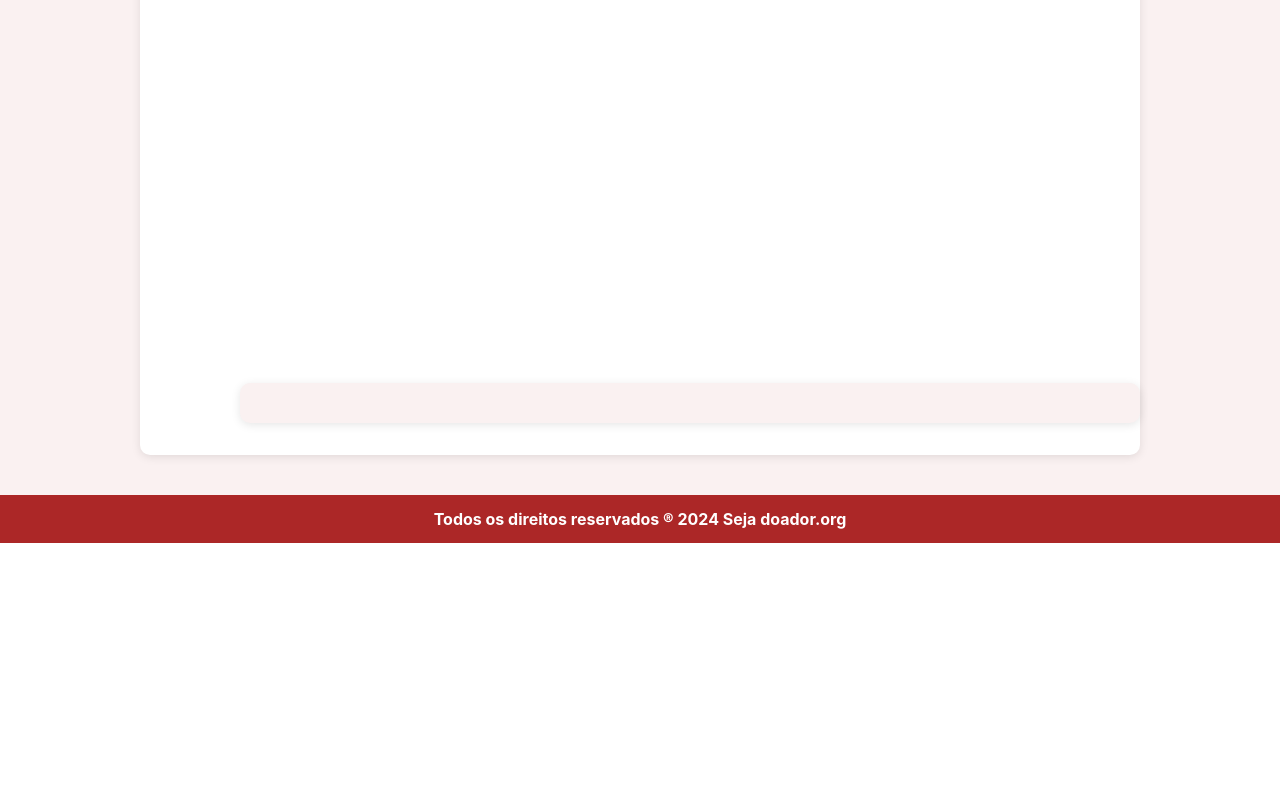
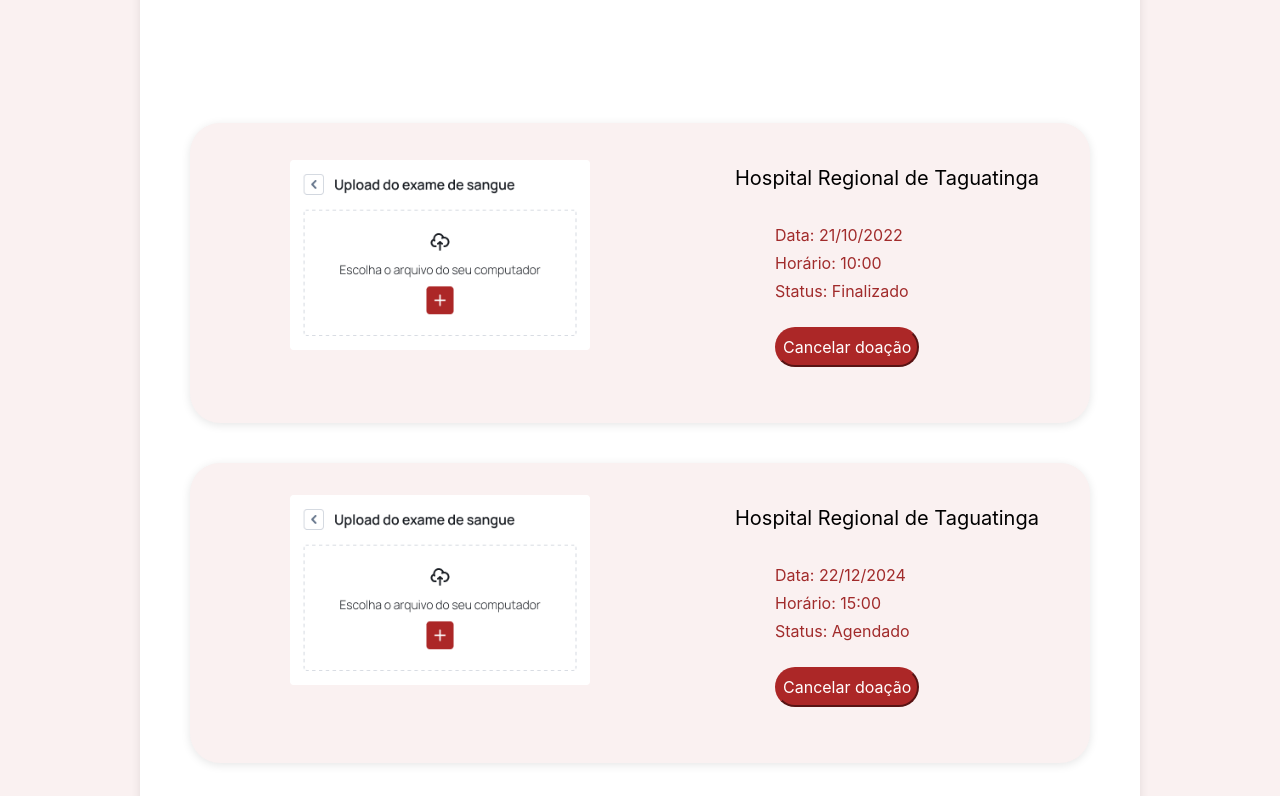
Before and after one commit to Guntzel00/projeto_ucb, a React (Vite) app: page /acompanhamento in a window 1280 px wide. Shown: the part 564-1360 px from the top of the page. Before the commit the page ends 1107 px from the top, so only its background shows below. Built offline with nearby package versions, Linux system fonts and the light colour scheme.

Commit message:
Modifica pagina de acompanhamento

```diff
--- a/src/pages/pagina_acompanhamento/Pagina_acompanhamento.css
+++ b/src/pages/pagina_acompanhamento/Pagina_acompanhamento.css
@@ -25,6 +25,22 @@
 	height: 300px;
 }
 
+.upload-imagem {
+	position: absolute;
+	top: 630px;
+	left: 150px;
+	width: 300px;
+	height: 190px;
+}
+
+.upload-imagem2 {
+	position: absolute;
+	top: 965px;
+	left: 150px;
+	width: 300px;
+	height: 190px;
+}
+
 .acompanhamento_container {
 	display: flex;
 	flex-direction: column;
@@ -42,60 +58,35 @@
 	}
 }
 
-.acompanhamento-form {
+.acompanhamento-card {
 	background-color: #faf1f1;
 	padding: 20px;
-	border-radius: 10px;
+	border-radius: 30px;
 	box-shadow: 0 2px 10px rgba(0, 0, 0, 0.1);
 	width: 900px;
-	margin-top: 380px;
+	height: 300px;
+	margin-top: 120px;
 	margin-bottom: 2rem;
-	margin-left: 100px;
-	position: static;
+	margin-left: 50px;
+
 }
 
-.form-group {
-	display: flex;
-	justify-content: space-between;
-	margin-top: 20px;
-	margin-bottom: 15px;
-	margin-left: 5px;
-}
+.acompanhamento-card2 {
+	background-color: #faf1f1;
+	padding: 20px;
+	border-radius: 30px;
+	box-shadow: 0 2px 10px rgba(0, 0, 0, 0.1);
+	width: 900px;
+	height: 300px;
+	margin-top: 40px;
+	margin-bottom: 6rem;
+	margin-left: 50px;
 
-input,
-select {
-	width: 48%;
-	padding: 10px;
-	border: 1px solid #ccc;
-	border-radius: 5px;
-	font-size: 16px;
-	margin-left: 5px;
 }
 
 label {
 	font-size: 14px;
 	margin-right: 10px;
-}
-
-.radio-columns {
-	display: grid;
-	grid-template-columns: 1fr 1fr;
-	gap: 20px;
-	margin-bottom: 20px;
-}
-
-.radio-group,
-.sex-group {
-	display: flex;
-	flex-direction: column;
-}
-
-.radio-group label,
-.sex-group label {
-	margin-right: 10px;
-	font-size: 14px;
-	color: #7c7c7c;
-	font-weight: 300;
 }
 
 .btn-acompanhamento {
@@ -105,3 +96,73 @@ label {
 	display: flex;
 	justify-content: center;
 }
+
+  .upload-label {
+	cursor: pointer;
+  }
+
+  .file-input {
+	display: none;
+  }
+
+  .detalhes-agendamento h3 {
+	font-size: 20px;
+	font-weight: 400;
+	color: #000000;
+	margin-left: 525px;
+	margin-top: 20px;
+	margin-bottom: 30px;
+  }
+
+  .detalhes-agendamento p {
+	font-size: 16px;
+	color: #a12b2b;
+	margin: 4px 0;
+	margin-left: 565px;
+
+  }
+
+  .detalhes-agendamento button {
+	font-size: 16px;
+	background-color: #ac2727;
+	color: #ffffff;
+	margin-top: 20px;
+	margin-left: 565px;
+	border-radius: 30px;
+	border-color: #ac2727;
+	padding: 6px;
+
+
+
+  }
+
+  .detalhes-agendamento2 h3 {
+	font-size: 20px;
+	font-weight: 400;
+	color: #000000;
+	margin-left: 525px;
+	margin-top: 20px;
+	margin-bottom: 30px;
+  }
+
+  .detalhes-agendamento2 p {
+	font-size: 16px;
+	color: #a12b2b;
+	margin: 4px 0;
+	margin-left: 565px;
+
+  }
+
+  .detalhes-agendamento2 button {
+	font-size: 16px;
+	background-color: #ac2727;
+	color: #ffffff;
+	margin-top: 20px;
+	margin-left: 565px;
+	border-radius: 30px;
+	border-color: #ac2727;
+	padding: 6px;
+
+
+
+  }
--- a/src/pages/pagina_acompanhamento/Pagina_acompanhamento.jsx
+++ b/src/pages/pagina_acompanhamento/Pagina_acompanhamento.jsx
@@ -1,36 +1,18 @@
 import Footer from '../../components/footer/footer';
 import './Pagina_acompanhamento.css';
 import Header_logon from '../../components/header/Header_logon';
-import foto1 from '../../assets/agendamento_imagem.png'; // Importando a imagem
-import Btn from '../../components/btn/Btn';
+import foto1 from '../../assets/agendamento_imagem.png';
+import foto2 from '../../assets/upload.png';
 import { useState } from 'react';
 
 function Pagina_acompanhamento() {
-	const [formData, setFormData] = useState({
-		email: '',
-		rg: '',
-		peso: '',
-		dataNascimento: '',
-		cep: '',
-		senha: '',
-		confirmaSenha: '',
-		cpf: '',
-		telefone: '',
-		endereco: '',
-		doencaTransmissivel: '',
-		sexo: '',
-	});
+	const [selectedFile, setSelectedFile] = useState(null);
 
-	const handleChange = (e) => {
-		setFormData({
-			...formData,
-			[e.target.name]: e.target.value,
-		});
-	};
-
-	const handleSubmit = (e) => {
-		e.preventDefault();
-		console.log(formData);
+  const handleFileChange = (event) => {
+    const file = event.target.files[0];
+    setSelectedFile(file);
+    alert(`Arquivo selecionado: ${file.name}`);
+    // Aqui você pode adicionar lógica para enviar o arquivo a um servidor, por exemplo.
   };
 
 	return (
@@ -45,17 +27,55 @@ function Pagina_acompanhamento() {
         			</div>
         				<p className="description">
 						O agendamento da doação de sangue é um processo importante para garantir que o doador possa contribuir de forma organizada e segura. Para iniciar o processo, o interessado deve selecionar um horário disponível e fornecer as informações necessárias no sistema. É importante lembrar que o agendamento não é definitivo até que o doador conclua o upload do documento necessário no site.
-
-
 						</p>
 						<p className="description">
-
 						Caso ocorra algum imprevisto ou mudança de planos, o agendamento pode ser cancelado a qualquer momento antes da conclusão. Somente após o envio do documento solicitado, o agendamento é considerado finalizado. Dessa forma, o sistema garante que os agendamentos sejam realizados de maneira eficiente, respeitando a disponibilidade e a flexibilidade dos doadores.
 						</p>
 
-					<form className='acompanhamento-form' onSubmit={handleSubmit}>
+						<div className="acompanhamento-card">
+							<div className="detalhes-agendamento">
+								<h3>Hospital Regional de Taguatinga</h3>
+								<p>Data: 21/10/2022</p>
+								<p>Horário: 10:00</p>
+								<p>Status: Finalizado</p>
+								<button className="botao-cancelar">Cancelar doação</button>
+							</div>
 
-					</form>
+							<label htmlFor="file-upload" className="upload-label">
+								<img src={foto2} alt='Imagem upload' className='upload-imagem' />
+							</label>
+							<input
+								type="file"
+								id="file-upload"
+								className="file-input"
+								onChange={handleFileChange}
+							/>
+
+
+						</div>
+
+						<div className="acompanhamento-card2">
+							<div className="detalhes-agendamento2">
+								<h3>Hospital Regional de Taguatinga</h3>
+								<p>Data: 22/12/2024</p>
+								<p>Horário: 15:00</p>
+								<p>Status: Agendado</p>
+								<button className="botao-cancelar2">Cancelar doação</button>
+							</div>
+
+							<label htmlFor="file-upload" className="upload-label">
+								<img src={foto2} alt='Imagem upload' className='upload-imagem2' />
+							</label>
+							<input
+								type="file"
+								id="file-upload"
+								className="file-input"
+								onChange={handleFileChange}
+							/>
+
+
+						</div>
+
 				</div>
 			</div>
 			<Footer />
```
Lines whose indentation alone changed are shown as unchanged.
